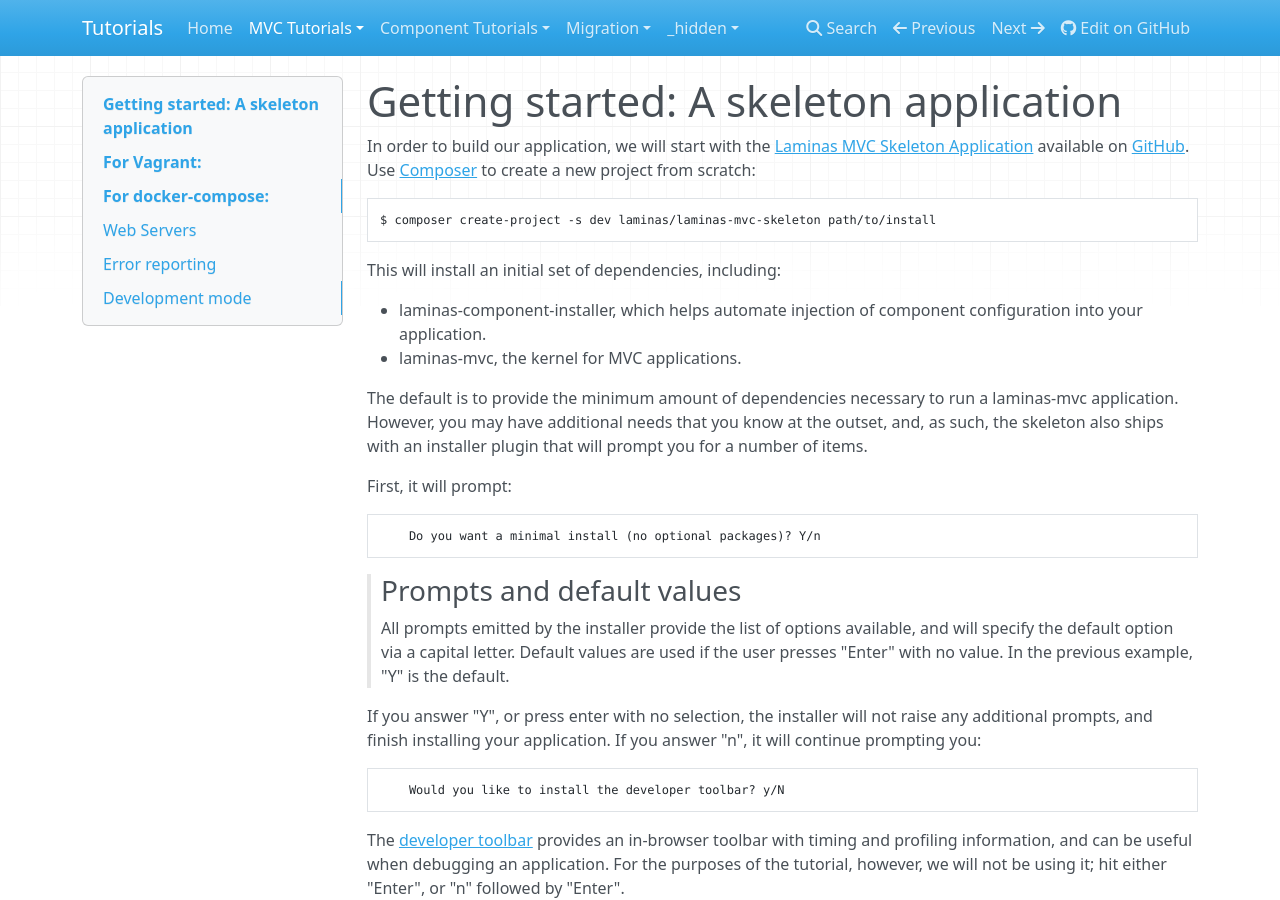
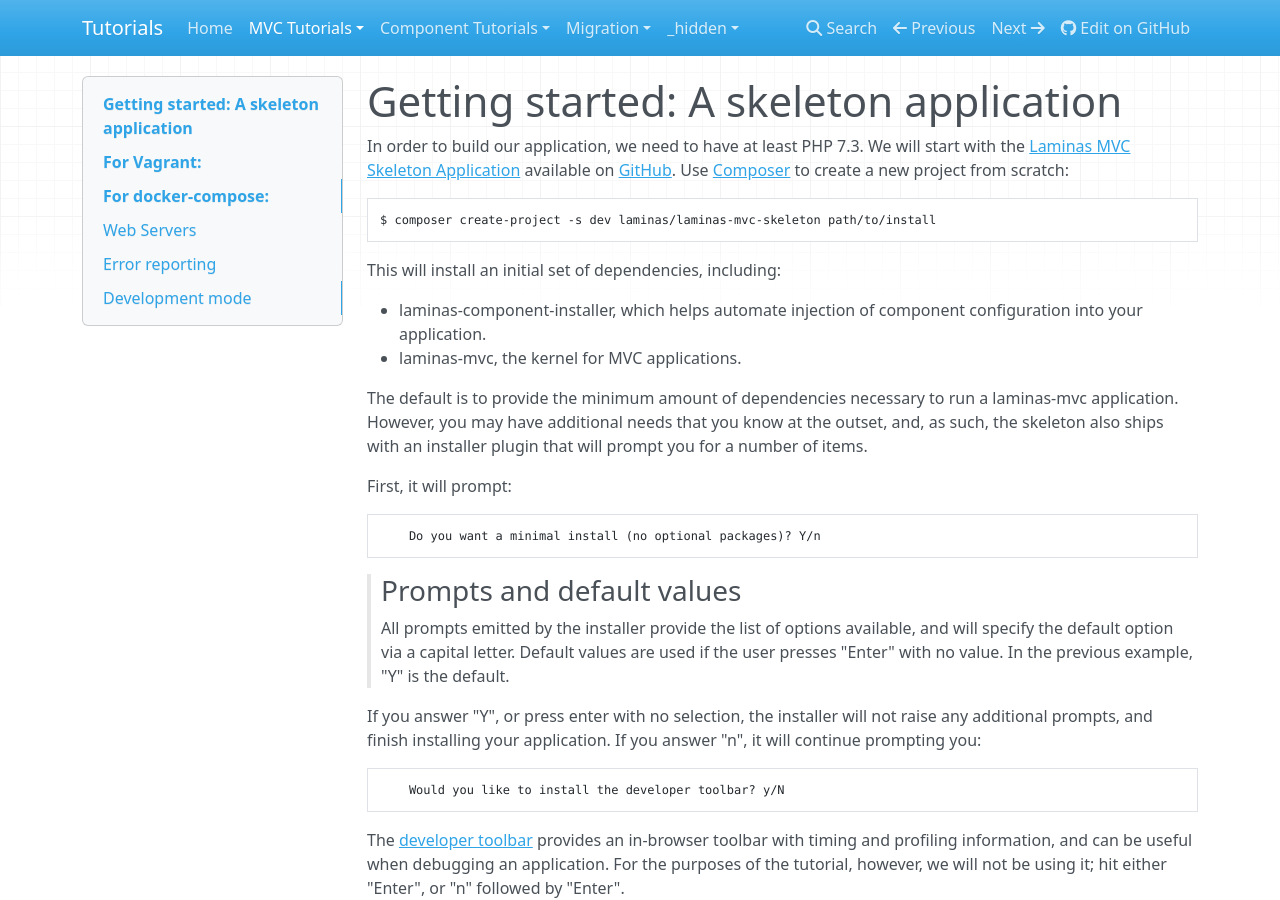
Before and after one commit to laminas/tutorials, an MkDocs documentation site: the page built from docs/book/getting-started/skeleton-application.md, in a window 1280 px wide and 900 px high. Built offline with MkDocs 1.6.1, drawn with Linux system fonts in a browser that asks for light colours; nearby versions of some CDN libraries.

Commit message:
update req def
Signed-off-by: Abdul Malik Ikhsan <samsonasik@gmail.com>

```diff
--- a/docs/book/getting-started/skeleton-application.md
+++ b/docs/book/getting-started/skeleton-application.md
@@ -1,6 +1,6 @@
 # Getting started: A skeleton application
 
-In order to build our application, we will start with the
+In order to build our application, we need to have at least PHP 7.3. We will start with the
 [Laminas MVC Skeleton Application](https://github.com/laminas/laminas-mvc-skeleton)
 available on [GitHub](https://github.com/). Use [Composer](https://getcomposer.org)
 to create a new project from scratch:
```
